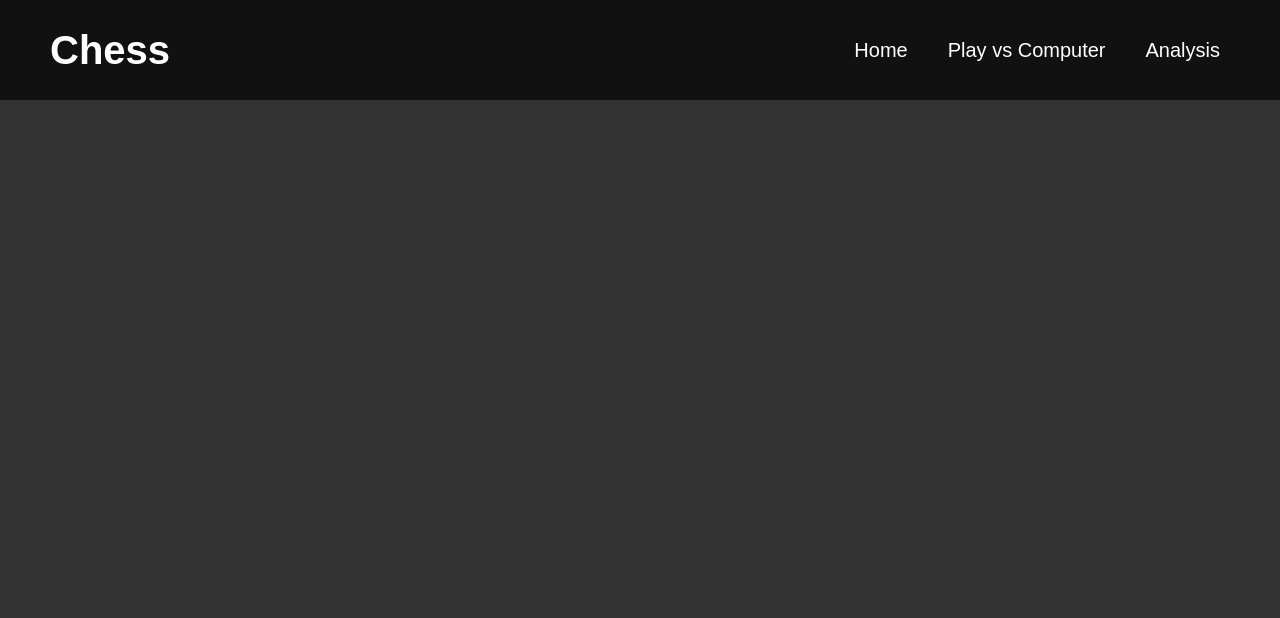
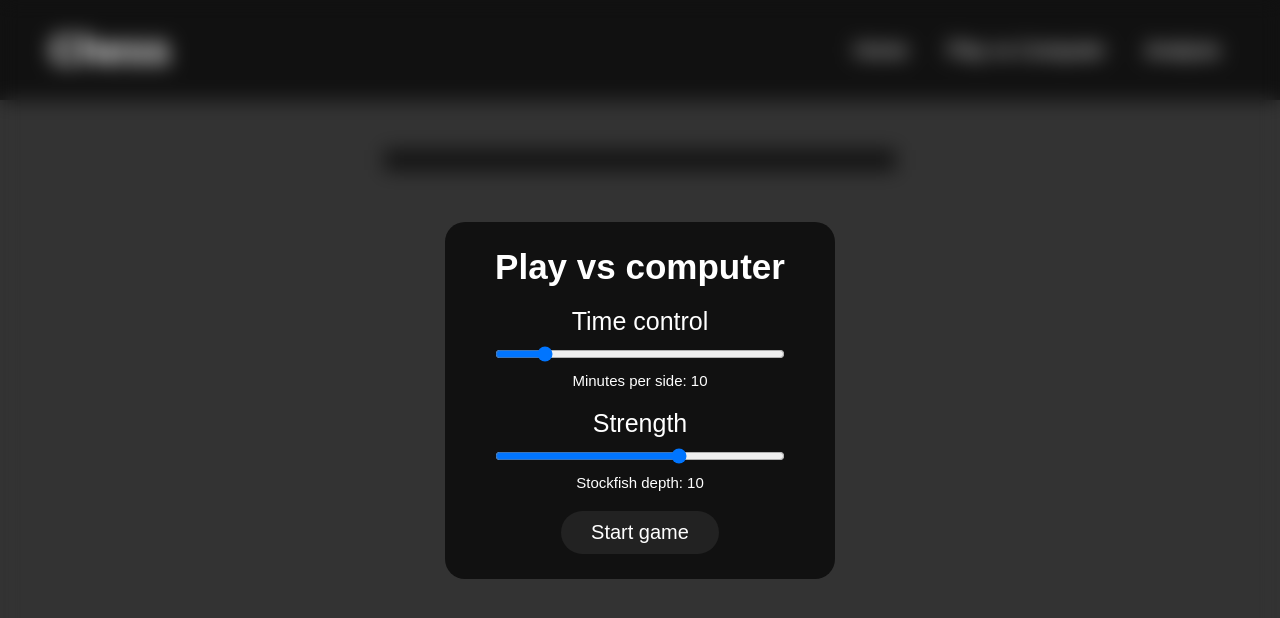
Before and after one commit to puzika/Chess, a React (Vite) app: page /computer in a window 1280 px wide. Shown: the top 618 px of the page. Built offline with nearby package versions, Linux system fonts and the light colour scheme.

Commit message:
added form and button

```diff
--- /dev/null
+++ b/src/components/board/board.component.tsx
@@ -0,0 +1,5 @@
+import * as S from './board.style';
+
+export default function Board() {
+   return <S.Board></S.Board>
+}
--- /dev/null
+++ b/src/components/button/button.component.tsx
@@ -0,0 +1,10 @@
+import { ReactNode } from 'react';
+import * as S from './button.style';
+
+type ButtonProps = {
+   children: ReactNode | ReactNode[],
+}
+
+export default function Button({ children }: ButtonProps) {
+   return <S.Button>{children}</S.Button>
+}
--- /dev/null
+++ b/src/components/button/button.style.tsx
@@ -0,0 +1,17 @@
+import styled from "styled-components";
+import * as svar from '../../variables.style';
+
+export const Button = styled.button`
+   background-color: ${svar.clrSecondary};
+   color: inherit;
+   font-size: inherit;
+   padding: 1rem 3rem;
+   border: none;
+   border-radius: 10rem;
+   transition: background-color .2s;
+   cursor: pointer;
+
+   &:hover {
+      background-color: ${svar.clrTertiary};
+   }
+`
--- /dev/null
+++ b/src/components/form/form.component.tsx
@@ -0,0 +1,44 @@
+import { useState, MouseEvent, ChangeEvent } from 'react';
+import Button from '../button/button.component';
+import * as S from './form.style';
+
+export default function Form() {
+   const [formOpen, setFormOpen] = useState<boolean>(true);
+   const [time, setTime] = useState<number>(10);
+   const [depth, setDepth] = useState<number>(10);
+
+   const closeForm = (e: MouseEvent<HTMLDivElement>): void => {
+      const target = e.target as HTMLElement;
+
+      if (!target.classList.contains('overlay')) return;
+
+      setFormOpen(false);
+   };
+
+   const handleChangeTime = (e: ChangeEvent<HTMLInputElement>): void => {
+      setTime(Number(e.currentTarget.value));
+   }
+
+   const handleChangeDepth = (e: ChangeEvent<HTMLInputElement>): void => {
+      setDepth(Number(e.currentTarget.value));
+   }
+
+   return (
+      <S.Overlay className='overlay' isOpen={formOpen} onClick={closeForm}>
+         <S.Form>
+            <S.FormTitle>Play vs computer</S.FormTitle>
+            <S.FormItem>
+               <S.FormLabelMain>Time control</S.FormLabelMain>
+               <S.FormInputRange type='range' min={1} max={60} value={time} onChange={handleChangeTime} />
+               <S.FormLabelSecondary>Minutes per side: {time}</S.FormLabelSecondary>
+            </S.FormItem>
+            <S.FormItem>
+               <S.FormLabelMain>Strength</S.FormLabelMain>
+               <S.FormInputRange type='range' min={1} max={15} value={depth} onChange={handleChangeDepth} />
+               <S.FormLabelSecondary>Stockfish depth: {depth}</S.FormLabelSecondary>
+            </S.FormItem>
+            <Button>Start game</Button>
+         </S.Form>
+      </S.Overlay>
+   )
+}
--- /dev/null
+++ b/src/components/form/form.style.tsx
@@ -0,0 +1,63 @@
+import styled, { css } from "styled-components";
+import * as svar from '../../variables.style';
+
+interface Props {
+   isOpen: boolean,
+}
+
+const hideForm = css`
+   visibility: hidden;
+   opacity: 0;
+`;
+
+export const Overlay = styled.div<Props>`
+   position: absolute;
+   display: flex;
+   justify-content: center;
+   align-items: center;
+   width: 100%;
+   top: 0;
+   bottom: 0;
+   backdrop-filter: blur(1rem);
+   z-index: 100;
+   transition: all .5s;
+
+   ${(props) => !props.isOpen && hideForm};
+`;
+
+export const Form = styled.form`
+   position: relative;
+   display: flex;
+   flex-direction: column;
+   align-items: center;
+   background-color: ${svar.clrPrimary};
+   gap: 2rem;
+   padding: 2.5rem 5rem;
+   border-radius: 2rem;
+`;
+
+export const FormTitle = styled.h3`
+   font-size: 3.5rem;
+   font-weight: bold;
+`;
+
+export const FormItem = styled.label`
+   display: flex;
+   flex-direction: column;
+   align-items: center;
+   gap: 1rem;
+   width: 100%;
+`;
+
+export const FormLabelMain = styled.p`
+   font-size: 2.5rem;
+`;
+
+export const FormLabelSecondary = styled.p`
+   font-size: 1.5rem;
+`;
+
+export const FormInputRange = styled.input`
+   width: 100%;
+   cursor: pointer;
+`;
--- a/src/components/game/game.slice.ts
+++ b/src/components/game/game.slice.ts
@@ -8,22 +8,38 @@ type Game = {
    type: GameType,
    player: Color,
    time: number,
+   depth: number,
 };
 
 const initialState: Game = {
    type: "analysis",
    player: 'w',
    time: Infinity,
+   depth: 10,
 }
 
 export const gameSlice = createSlice({
    name: 'game',
    initialState,
-   reducers: {},
+   reducers: {
+      setTypeComputer: (state) => {
+         state.type = 'computer';
+      },
+
+      setTypeAnalysis: (state) => {
+         state.type = 'analysis';
+      }
+   },
 });
+
+export const {
+   setTypeAnalysis,
+   setTypeComputer,
+} = gameSlice.actions;
 
 export const selectType = (state: RootState): GameType => state.game.type;
 export const selectPlayer = (state: RootState): Color => state.game.player;
 export const selectTime = (state: RootState): number => state.game.time;
+export const selectDepth = (state: RootState): number => state.game.depth;
 
 export default gameSlice.reducer;
--- a/src/routes/analysis-route/analysis-route.component.tsx
+++ b/src/routes/analysis-route/analysis-route.component.tsx
@@ -1,5 +1,10 @@
+import GameContainer from "../../components/game/game.component";
+import Board from "../../components/board/board.component";
+
 export default function AnalysisRoute() {
    return (
-      <></>
+      <GameContainer>
+         <Board />
+      </GameContainer>
    )
 }
--- a/src/routes/computer-route/computer-route.component.tsx
+++ b/src/routes/computer-route/computer-route.component.tsx
@@ -1,5 +1,12 @@
+import GameContainer from "../../components/game/game.component"
+import Board from "../../components/board/board.component"
+import Form from "../../components/form/form.component"
+
 export default function ComputerRoute() {
    return (
-      <></>
+      <GameContainer>
+         <Form />
+         <Board />
+      </GameContainer>
    )
 }
```
